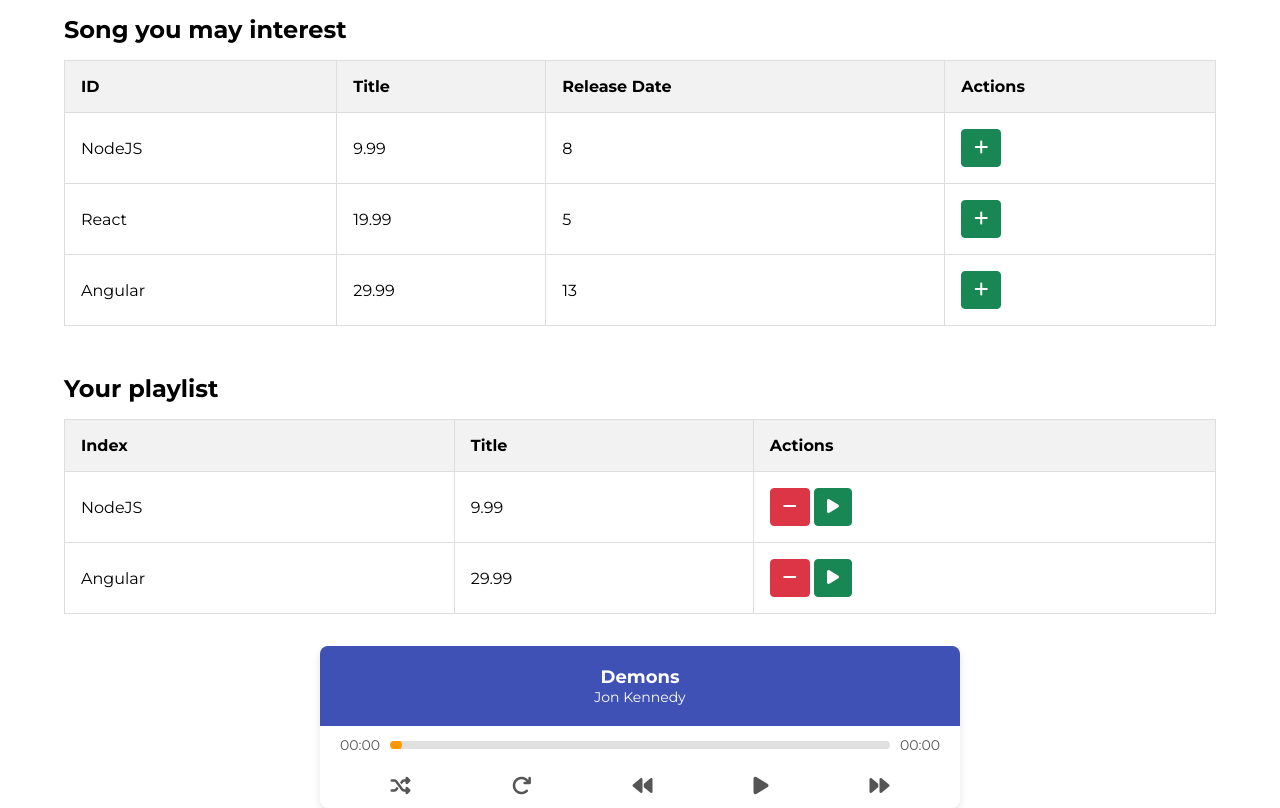
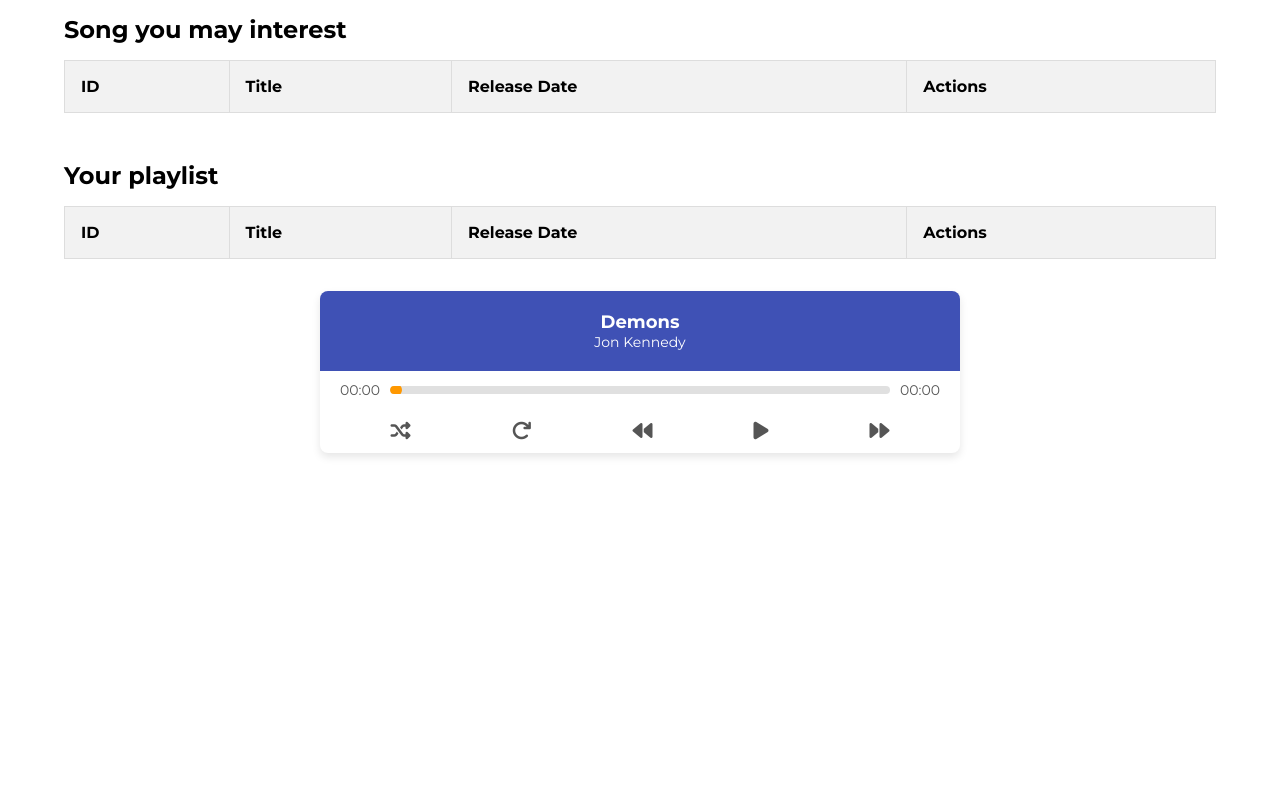
Before and after one commit to wap-2024/final-project, a website: page views/dashboard.html in a window 1280 px wide. Shown: the part 88-896 px from the top of the page. After the commit the page ends 800 px from the top, so only its background shows below. Drawn offline with Linux system fonts and the light colour scheme; no server answers.

Commit message:
update code

```diff
--- a/public/scripts/dashboard.js
+++ b/public/scripts/dashboard.js
@@ -51,6 +51,12 @@ function getUserPlaylist(userId, token) {
           <td>${item.name}</td>
           <td>${item.publishedDate}</td>
           <td><button class="add-btn"><i class="fa-solid fa-plus"></i></button></td>
+          <td>
+            <div class="quantity">
+              <button class="remove-btn"><i class="fa-solid fa-minus"></i></button>
+              <button class="play-btn"><i class="fa-solid fa-play"></i></button>
+            </div>
+          </td>
       </tr>`;
     });
     // reload table body
--- a/views/dashboard.html
+++ b/views/dashboard.html
@@ -37,26 +37,6 @@
                     </tr>
                 </thead>
                 <tbody id="music-playlist">
-                    <tr>
-                        <td>NodeJS</td>
-                        <td>9.99</td>
-                        <td>8</td>
-                        <td><button class="add-btn"><i class="fa-solid fa-plus"></i></button></td>
-                    </tr>
-
-                    <tr>
-                        <td>React</td>
-                        <td>19.99</td>
-                        <td>5</td>
-                        <td><button class="add-btn"><i class="fa-solid fa-plus"></i></button></td>
-                    </tr>
-
-                    <tr>
-                        <td>Angular</td>
-                        <td>29.99</td>
-                        <td>13</td>
-                        <td><button class="add-btn"><i class="fa-solid fa-plus"></i></button></td>
-                    </tr>
                 </tbody>
             </table>
         </div>
@@ -66,33 +46,13 @@
             <table>
                 <thead>
                     <tr>
-                        <th>Index</th>
+                        <th>ID</th>
                         <th>Title</th>
+                        <th>Release Date</th>
                         <th>Actions</th>
                     </tr>
                 </thead>
                 <tbody id="user-playlist">
-                    <tr>
-                        <td>NodeJS</td>
-                        <td>9.99</td>
-                        <td>
-                            <div class="quantity">
-                                <button class="remove-btn"><i class="fa-solid fa-minus"></i></button>
-                                <button class="play-btn"><i class="fa-solid fa-play"></i></button>
-                            </div>
-                        </td>
-                    </tr>
-
-                    <tr>
-                        <td>Angular</td>
-                        <td>29.99</td>
-                        <td>
-                            <div class="quantity">
-                                <button class="remove-btn"><i class="fa-solid fa-minus"></i></button>
-                                <button class="play-btn"><i class="fa-solid fa-play"></i></button>
-                            </div>
-                        </td>
-                    </tr>
                 </tbody>
             </table>
         </div>
```
